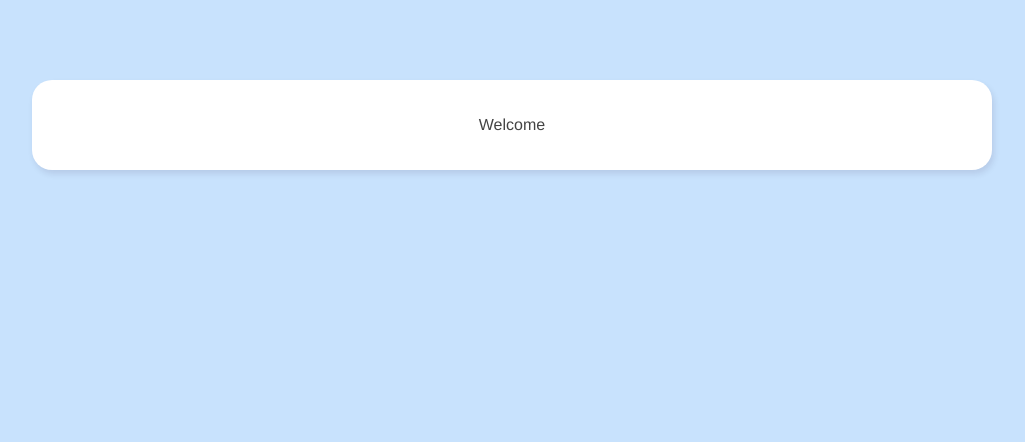
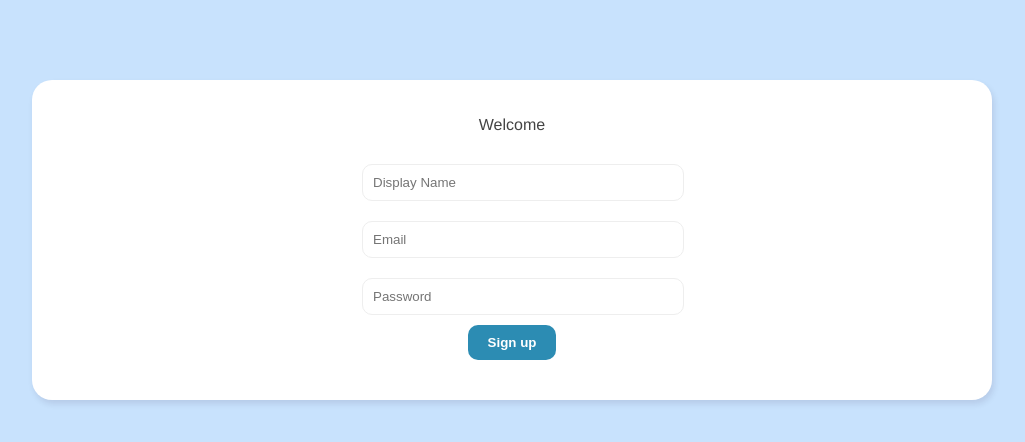
Before and after one commit to angel-sinn/Chat, a Vue app: page / in a window 1280 px wide. Shown: the top 442 px of the page, without its empty margins (128-1153 px from the left). Built offline with nearby package versions, Linux system fonts and the light colour scheme.

Commit message:
Set up login and signup form

```diff
--- a/src/assets/main.css
+++ b/src/assets/main.css
@@ -16,10 +16,10 @@
 }
 button {
   text-decoration: none;
-  background: #5ae4ca;
+  background: #2c8cb3;
   color: white;
   font-weight: bold;
   border: 0;
-  border-radius: 20px;
+  border-radius: 10px;
   padding: 10px 20px;
 }
--- /dev/null
+++ b/src/components/LoginForm.vue
@@ -0,0 +1,24 @@
+<template>
+  <form @submit.prevent="handleSubmit">
+    <input type="email" required placeholder="Email" v-model="email">
+    <input type="password" required placeholder="Password" v-model="password">
+    <button>Login</button>
+  </form>
+</template>
+
+<script>
+import { ref } from '@vue/reactivity'
+
+export default {
+  setup() {
+    const email = ref("")
+    const password = ref("")
+
+    const handleSubmit = () => {
+      console.log(email.value, password.value);
+    }
+
+    return { email, password, handleSubmit }
+  }
+}
+</script>
--- /dev/null
+++ b/src/components/SignupForm.vue
@@ -0,0 +1,26 @@
+<template>
+  <form @submit.prevent="handleSubmit">
+    <input type="text" required placeholder="Display Name" v-model="displayName">
+    <input type="email" required placeholder="Email" v-model="email">
+    <input type="password" required placeholder="Password" v-model="password">
+    <button>Sign up</button>
+  </form>
+</template>
+
+<script>
+import { ref } from '@vue/reactivity'
+
+export default {
+  setup() {
+    const displayName = ref("")
+    const email = ref("")
+    const password = ref("")
+
+    const handleSubmit = () => {
+      console.log(displayName.value, email.value, password.value);
+    }
+
+    return { displayName, email, password, handleSubmit }
+  }
+}
+</script>
--- a/src/views/Welcome.vue
+++ b/src/views/Welcome.vue
@@ -1,12 +1,17 @@
 <template>
   <div class="welcome container">
     <p>Welcome</p>
+    <SignupForm/>
+    <!-- <LoginForm/> -->
   </div>
 </template>
 
 <script>
+import LoginForm from '../components/LoginForm.vue'
+import SignupForm from '../components/SignupForm.vue'
+
 export default {
-
+  components: { LoginForm, SignupForm }
 }
 </script>
 
@@ -15,4 +20,21 @@
     text-align: center;
     padding: 20px 0;
   }
+  .welcome form {
+    width: 300px;
+    margin: 20px auto;
+  }
+  .welcome label {
+    display: block;
+    margin: 20px 0 10px;
+  }
+  .welcome input {
+    width: 100%;
+    padding: 10px;
+    border-radius: 10px;
+    border: 1px solid #eee;
+    outline: none;
+    color: #999;
+    margin: 10px auto;
+  }
 </style>
```
